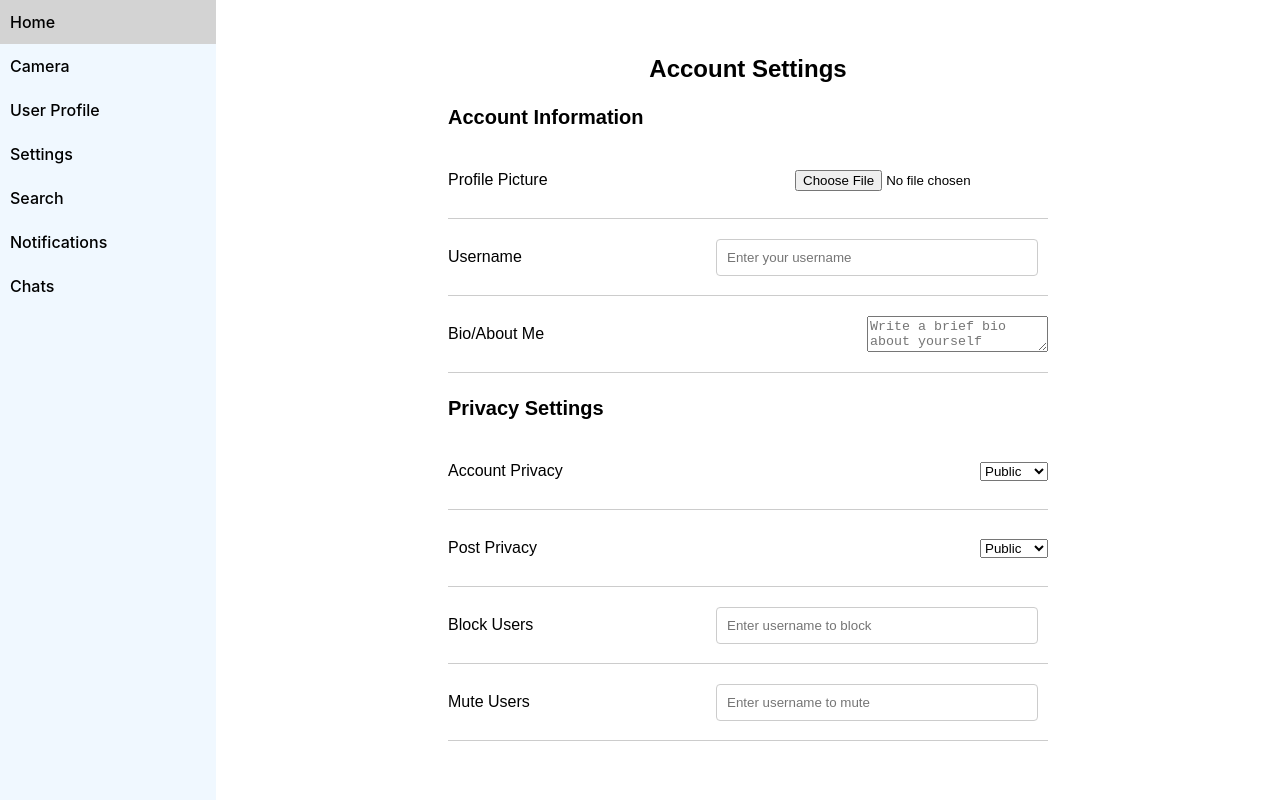
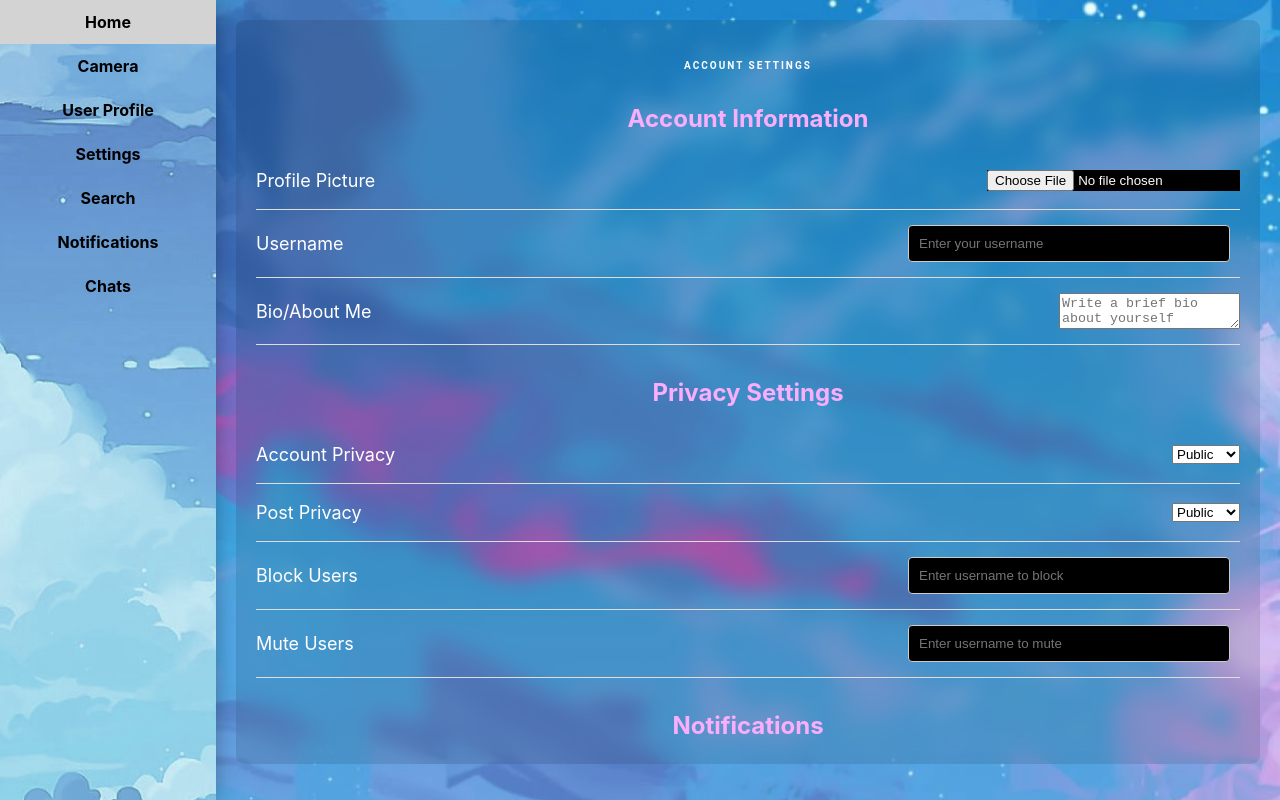
Before and after one commit to TanushreeMohanty/Social-media-webApp, a React (Vite) app in the folder Front-end/: page / in a window 1280 px wide. Both pictures are taken after a click on the link "Settings". Built offline with nearby package versions, Linux system fonts and the light colour scheme; the HTML template or start-up script is replaced by a standard one.

Commit message:
status:styles updated

```diff
--- a/Front-end/src/dummyData/storiseData.js
+++ b/Front-end/src/dummyData/storiseData.js
@@ -3,43 +3,59 @@ const dummyIMG = 'https://images.unsplash.com/photo-1687360440747-cafed773d446?i
 const users = [
   {
     name: 'John Doe',
-    profileImg: dummyIMG,
+    profileImg: 'https://i.pinimg.com/564x/43/cd/7c/43cd7c65d590d2f41c05a23f3dfe82d4.jpg',
   },
   {
     name: 'Jane Smith',
-    profileImg: dummyIMG,
+    profileImg: "https://i.pinimg.com/564x/92/6e/c1/926ec1304586f8a447dde710a4f7d7ff.jpg",
   },
   {
     name: 'Michael Johnson',
-    profileImg: dummyIMG,
+    profileImg: "https://i.pinimg.com/564x/0e/92/4b/0e924be21a34aae92f299234d1c27ad5.jpg",
   },
   {
     name: 'Emily Davis',
-    profileImg: dummyIMG,
+    profileImg: "https://i.pinimg.com/236x/22/b8/c2/22b8c28f863f529e2f8af71186bbe5d4.jpg",
   },
   {
     name: 'David Wilson',
-    profileImg: dummyIMG,
+    profileImg: "https://i.pinimg.com/236x/ad/2c/ec/ad2cec757cc4dcf250a79a3e8a6e0ab5.jpg",
   },
   {
     name: 'Sarah Brown',
-    profileImg: dummyIMG,
+    profileImg: "https://i.pinimg.com/236x/dd/5c/fb/dd5cfb6014dcab0a03405f802e9fe27a.jpg",
   },
   {
     name: 'Daniel Lee',
-    profileImg: dummyIMG,
+    profileImg: "https://i.pinimg.com/236x/28/14/d3/2814d3f4b243a87d2150363729f3d732.jpg",
   },
   {
     name: 'Jennifer Clark',
-    profileImg: dummyIMG,
+    profileImg: "https://i.pinimg.com/236x/6c/11/92/6c1192eacbb13d1e39336d1026c7f1ae.jpg",
   },
   {
     name: 'Matthew White',
-    profileImg: dummyIMG,
+    profileImg: "https://i.pinimg.com/236x/35/55/c5/3555c5ddf44b04a74643bd67a9b9fc0b.jpg",
   },
   {
     name: 'Olivia Martin',
-    profileImg: dummyIMG,
+    profileImg: "https://i.pinimg.com/236x/dd/5c/fb/dd5cfb6014dcab0a03405f802e9fe27a.jpg",
+  },
+  {
+    name: 'John Doe',
+    profileImg: 'https://i.pinimg.com/564x/43/cd/7c/43cd7c65d590d2f41c05a23f3dfe82d4.jpg',
+  },
+  {
+    name: 'Jane Smith',
+    profileImg: "https://i.pinimg.com/564x/92/6e/c1/926ec1304586f8a447dde710a4f7d7ff.jpg",
+  },
+  {
+    name: 'Michael Johnson',
+    profileImg: "https://i.pinimg.com/564x/0e/92/4b/0e924be21a34aae92f299234d1c27ad5.jpg",
+  },
+  {
+    name: 'Emily Davis',
+    profileImg: "https://i.pinimg.com/236x/22/b8/c2/22b8c28f863f529e2f8af71186bbe5d4.jpg",
   },
 ];
 
--- a/Front-end/src/index.css
+++ b/Front-end/src/index.css
@@ -29,7 +29,10 @@ body {
   place-items: center;
   min-width: 320px;
   min-height: 100vh;
+  background-image: url("./assets/feedbg.png");
+  background-size: cover; /* You can adjust this property to control how the image is displayed */
 }
+
 
 h1 {
   font-size: 3.2em;
--- a/Front-end/src/styles/Home.css
+++ b/Front-end/src/styles/Home.css
@@ -1,21 +1,3 @@
-.main-container {
-  display: flex;
-  justify-content: space-between;
-}
-
-.left-side-section {
-  flex: 60%;
-
-}
-
-.right-side-section {
-  flex: 40%;
-  border:1px solid black;
-  height: 100vh;
-  overflow-y: scroll;
-  margin-top: .1%;
-}
-
 .stories-section {
   margin-bottom: 20px;
 }
@@ -25,6 +7,27 @@
   overflow-x: scroll;
   gap: 20px;
   padding: 10px;
+}
+
+/* Hide the scrollbar */
+.stories-container::-webkit-scrollbar {
+width: 0.5em;
+}
+
+/* Style the scrollbar track (the background) */
+.stories-container::-webkit-scrollbar-track {
+background: transparent;
+}
+
+/* Style the scrollbar thumb (the draggable part) */
+.stories-container::-webkit-scrollbar-thumb {
+background-color: transparent;
+border-radius: 4px;
+}
+
+/* Optionally, you can add hover styles for the scrollbar thumb if needed */
+.stories-container::-webkit-scrollbar-thumb:hover {
+background-color: #ccc;
 }
 
 .user-profile-card {
--- a/Front-end/src/styles/PostCard.css
+++ b/Front-end/src/styles/PostCard.css
@@ -1,11 +1,19 @@
+/* Improve styling of .post-card */
 .post-card {
-    border: 1px solid #ccc;
+    border: 1px solid #ddd;
     padding: 16px;
     margin: 16px;
     background-color: #fff;
-    box-shadow: 0 2px 4px rgba(0, 0, 0, 0.1);
+    box-shadow: 0 4px 8px rgba(0, 0, 0, 0.1);
+    border-radius: 8px;
+    transition: box-shadow 0.3s ease-in-out;
 }
 
+.post-card:hover {
+    box-shadow: 0 8px 16px rgba(0, 0, 0, 0.2);
+}
+
+/* Improve styling of .user-info */
 .user-info {
     display: flex;
     align-items: center;
@@ -17,21 +25,28 @@
     height: 40px;
     border-radius: 50%;
     margin-right: 12px;
+    object-fit: cover;
 }
 
 .user-name {
     font-weight: bold;
+    color: #333; /* Change text color to a darker shade */
 }
 
 .post-time {
     color: #777;
+    font-size: 0.9em; /* Slightly smaller font size */
 }
 
+/* Improve styling of .post-text */
 .post-text {
     margin-bottom: 16px;
+    line-height: 1.4; /* Improve readability with increased line-height */
 }
 
+/* Improve styling of .post-image */
 .post-image {
     max-width: 100%;
     height: auto;
+    border-radius: 8px; /* Add border radius to images */
 }
--- a/Front-end/src/styles/Settings.css
+++ b/Front-end/src/styles/Settings.css
@@ -1,48 +1,64 @@
 /* settings.css */
 
 .settings {
-    max-width: 600px;
-    margin: 0 auto;
+  text-align: center;
   padding: 20px;
-    font-family: Arial, sans-serif;
+  background-color: rgba(0, 0, 0, 0.1); /* Black background with transparency */
+  backdrop-filter: blur(10px); /* Apply a blur effect to the background */
+  color: white; /* Set text color to white for contrast */
+  border-radius: 8px; /* Add some border radius for a rounded look */
 }
 
 h1 {
-    font-size: 24px;
+font-size: 10px; /* Increase font size for the main heading */
 margin-bottom: 20px;
+color: #ffffff; /* Darken the text color for better contrast */
 }
 
 .section {
-    margin-top: 20px;
+margin-top: 30px; /* Add more space between sections */
 }
 
 h2 {
-    font-size: 20px;
-    margin-bottom: 10px;
+font-size: 24px; /* Increase font size for section headings */
+margin-bottom: 15px; /* Add more spacing below section headings */
+color: #fbadff; /* Use a vibrant color for section headings */
 }
 
 .option {
 display: flex;
 justify-content: space-between;
 align-items: center;
-    padding: 10px 0;
-    border-bottom: 1px solid #ccc;
+padding: 15px 0; /* Increase padding for better spacing */
+border-bottom: 1px solid #ddd;
+transition: background-color 0.3s ease-in-out; /* Add a smooth hover effect */
+}
+
+.option:hover {
+background-color: rgb(71, 71, 71,0.3); /* Light gray background on hover */
 }
 
 .option p {
-    font-size: 16px;
+font-size: 18px; /* Slightly larger font size for options */
+color: #ffffff; /* Dark gray text color for options */
+margin: 0;
 }
-
+.option input{
+background-color: #000000;
+color: #fefefe;
+}
 button {
 background-color: #007bff;
 color: #fff;
 border: none;
-    padding: 10px 20px;
-    font-size: 18px;
+padding: 12px 24px; /* Increase padding for better button appearance */
+font-size: 20px; /* Larger font size for buttons */
 cursor: pointer;
-    margin-top: 20px;
+margin-top: 30px; /* Increase top margin for separation */
+border-radius: 4px; /* Add a slight border radius */
+transition: background-color 0.3s ease-in-out; /* Add a smooth hover effect */
 }
 
 button:hover {
-    background-color: #0056b3;
+background-color: #0056b3; /* Darken the button color on hover */
 }
--- a/Front-end/src/styles/Tabs.css
+++ b/Front-end/src/styles/Tabs.css
@@ -5,9 +5,51 @@
 .tabs {
   display: flex;
   flex-direction: column;
-  background-color: aliceblue;
+  background-image: url("../assets/navbarbg.png");
+  background-size: cover;
+  background-repeat: no-repeat; /* Prevent image repetition */
+  background-position: center; /* Center-align the background image */
   width: 20vw;
   height: 100vh;
+  box-shadow: 0 0 20px rgba(0, 0, 0, 0.3); /* Add a subtle shadow for depth */
+}
+
+/* Style your tabs or navigation items as needed */
+.tabs-item {
+  padding: 10px 20px;
+  font-size: 18px;
+  color: #FFF;
+  text-align: center;
+  cursor: pointer; /* Change cursor to pointer for interaction */
+  transition: background-color 0.3s ease-in-out; /* Add a smooth background color transition */
+}
+
+
+
+.logo-name {
+  color: #EA0024;
+  text-align: center;
+  font-family: 'Langar', cursive;
+  font-size: 24px; /* Larger font size for impact */
+  letter-spacing: 2px; /* Increased letter spacing for emphasis */
+  text-transform: uppercase; /* Uppercase text for a stylish look */
+  margin: 0; /* Remove any default margin */
+  text-shadow: 2px 2px 4px rgba(0, 0, 0, 0.3); /* Add a subtle text shadow */
+  animation: pulse 2s infinite; /* Add a pulsating animation */
+  padding: 10px;
+}
+
+/* Define a pulsating animation */
+@keyframes pulse {
+  0% {
+      transform: scale(1);
+  }
+  50% {
+      transform: scale(1.05);
+  }
+  100% {
+      transform: scale(1);
+  }
 }
 
 .tabs a {
@@ -15,6 +57,9 @@
   padding: 10px;
   text-decoration: none;
   color: black;
+  align-items: center;
+  text-align: center;
+  font-weight: bold;
 }
 
 .tabs a:hover {
--- a/Front-end/src/styles/gallery.css
+++ b/Front-end/src/styles/gallery.css
@@ -10,6 +10,7 @@
 .image-item {
   position: relative;
   overflow: hidden;
+  background-color: black;
   border: 1px solid #ccc;
   box-shadow: 0px 2px 4px rgba(0, 0, 0, 0.1);
   transition: transform 0.2s ease-in-out;
@@ -31,16 +32,25 @@
   transform: scale(1.1);
 }
 
+
 /* Optional: Add some spacing and styling to the gallery title */
 h1 {
-    font-size: 24px;
-    margin-bottom: 20px;
+font-size: 36px; /* Increase font size for a more prominent title */
+margin-bottom: 30px; /* Increase spacing below the title */
+color: #faf9f4; /* Set a bright yellow color for the title text */
+text-transform: uppercase; /* Uppercase text for emphasis */
+letter-spacing: 2px; /* Add letter spacing for aesthetics */
+font-weight: bold; /* Make the title bold */
+font-family: 'Roboto', sans-serif; /* Use 'Roboto' from Google Fonts */
 }
+
 
 /* Optional: Center the gallery title */
 h1 {
 text-align: center;
+margin-top: 20px; /* Add spacing above the title for better alignment */
 }
+
 
 /* Optional: Style the container if needed */
 .container {
--- a/Front-end/src/styles/output.css
+++ b/Front-end/src/styles/output.css
@@ -1,8 +1,28 @@
-.component-content{
+.component-content {
     height: 93vh;
     width: 80vw;
-    color:black;
-    background-color: white;
+    color: black;
     border-radius: 1%;
     overflow-y: scroll;
 }
+
+/* Hide the scrollbar */
+.component-content::-webkit-scrollbar {
+    width: 0.5em;
+}
+
+/* Style the scrollbar track (the background) */
+.component-content::-webkit-scrollbar-track {
+    background: transparent;
+}
+
+/* Style the scrollbar thumb (the draggable part) */
+.component-content::-webkit-scrollbar-thumb {
+    background-color: transparent;
+    border-radius: 4px;
+}
+
+/* Optionally, you can add hover styles for the scrollbar thumb if needed */
+.component-content::-webkit-scrollbar-thumb:hover {
+    background-color: #ccc;
+}
```
Also changed, not shown: Front-end/src/styles/face.css (+52 -5 lines), Front-end/src/assets/feedbg.png (added), Front-end/src/assets/navbarbg.png (added), Front-end/src/dummyData/postData.js (indentation only), Front-end/src/styles/Chat.css (indentation only), Front-end/src/styles/dummyGallery.css (indentation only). Lines whose indentation alone changed are shown as unchanged.
